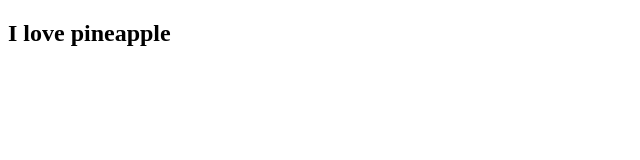
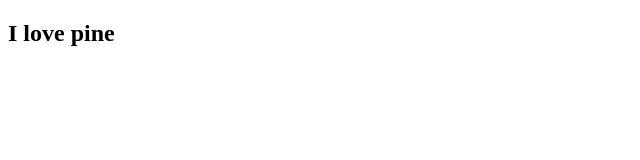
Before and after one commit to mayowales/Pineapple-clock, a plain HTML site: page index.html in a window 1280 px wide. Shown: the full height of the page, 0-640 px from the left. Drawn offline with Linux system fonts and the light colour scheme.

Commit message:
new message

```diff
--- a/index.html
+++ b/index.html
@@ -7,6 +7,6 @@
     <title>Document</title>
 </head>
 <body>
-    <h2>I love pineapple</h2>
+    <h2>I love pine</h2>
 </body>
 </html>
```
